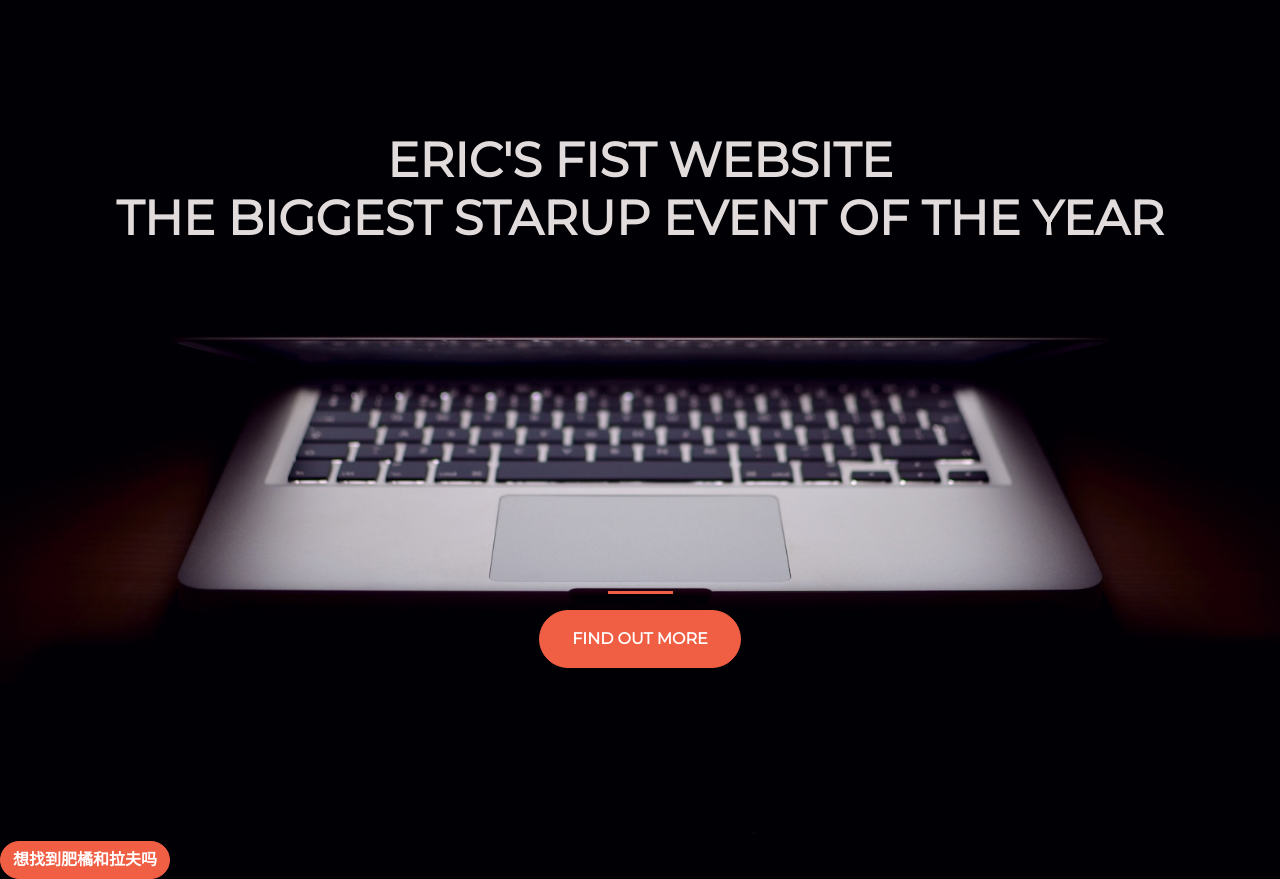
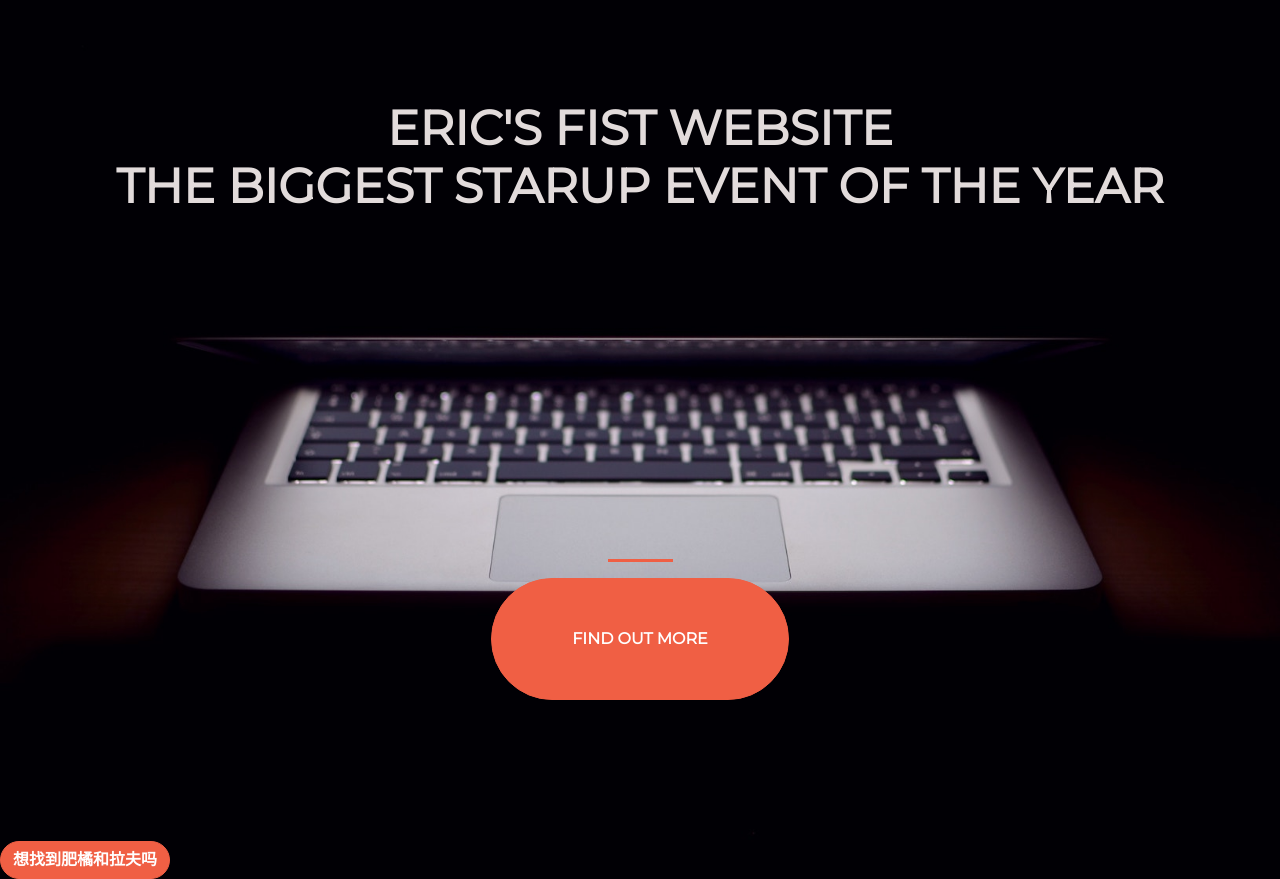
Before and after one commit to JMa96163/Eric-First-Web, a plain HTML site: page index.html in a window 1280 px wide. Drawn offline with nearby package versions, Linux system fonts and the light colour scheme.

Commit message:
Update style.css

```diff
--- a/style.css
+++ b/style.css
@@ -43,5 +43,5 @@ hr {
 }
 
 .btn-xl {
-  padding: 1rem 2rem;
+  padding: 3rem 5rem;
 }
```
